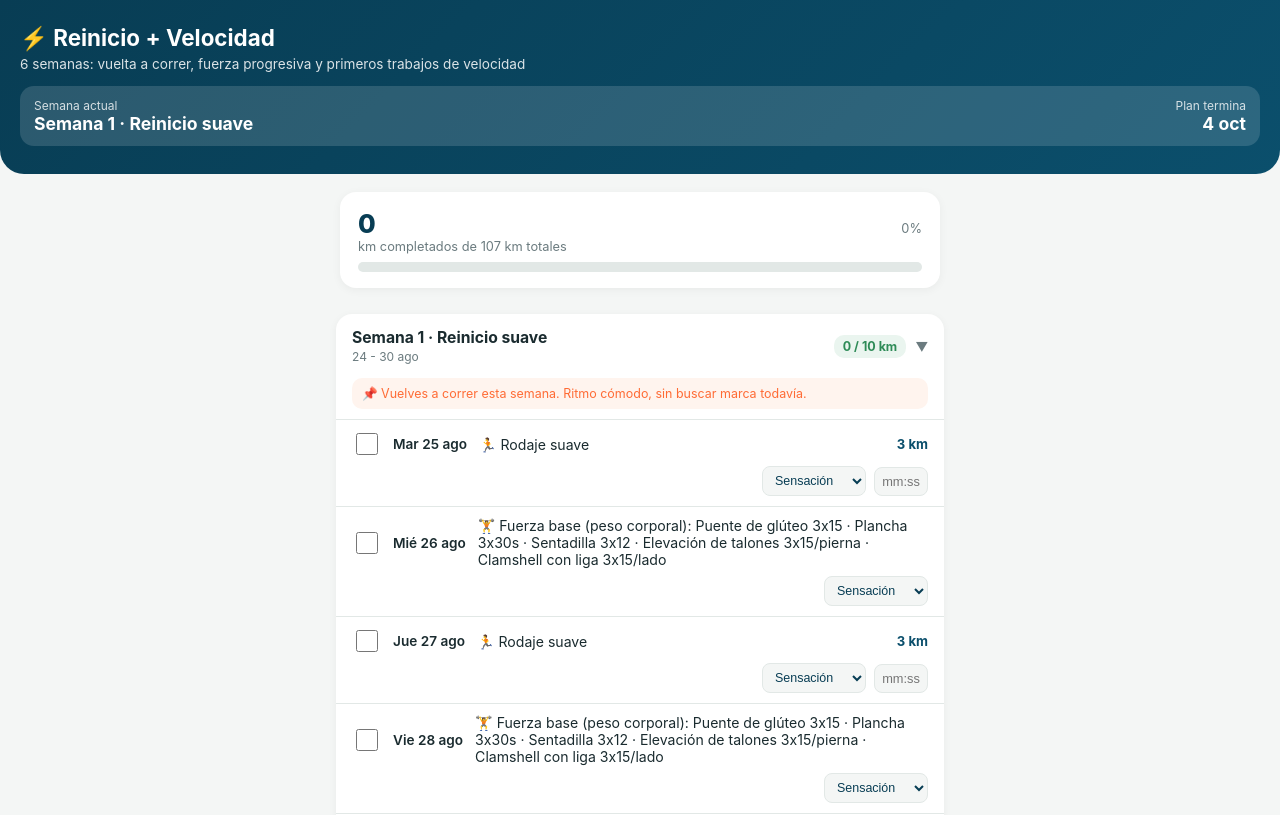
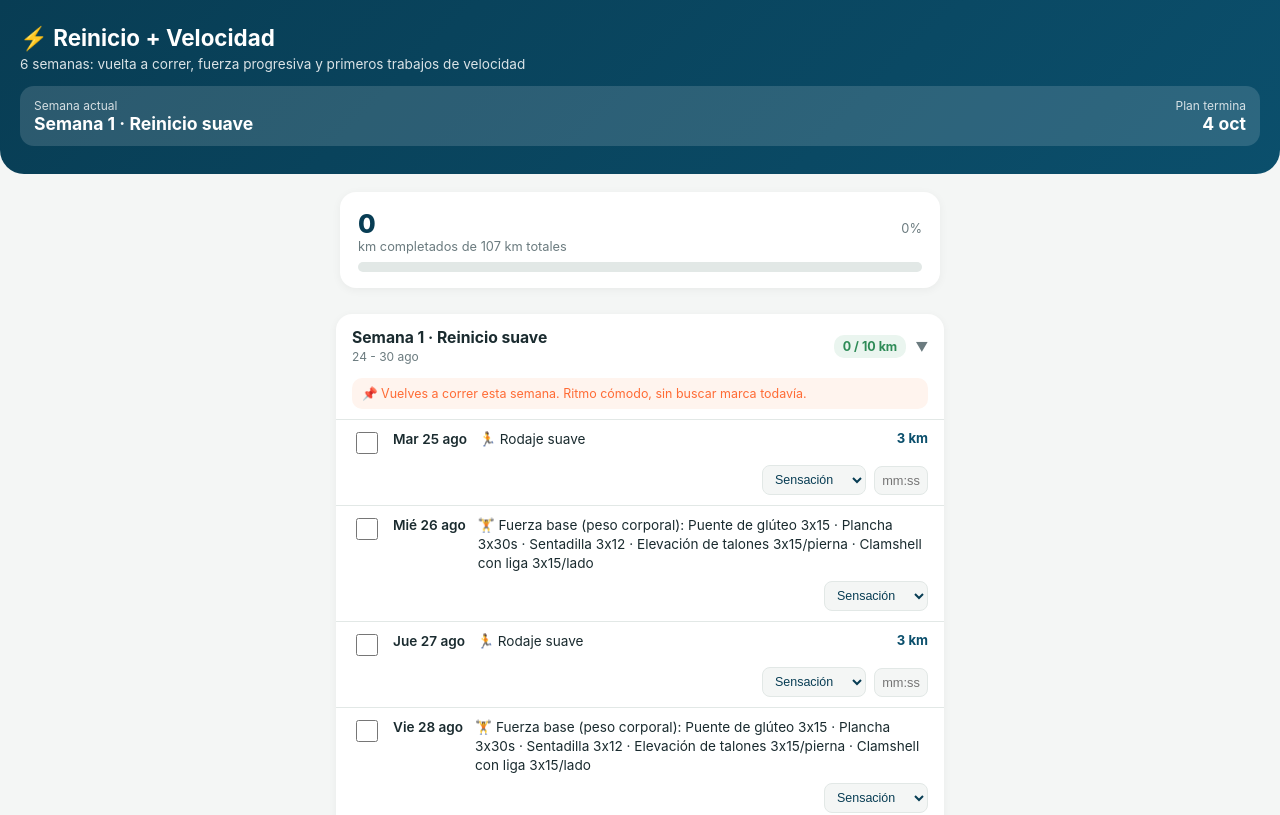
Before and after one commit to jandradeb1985/media-marathon-tracker, a React (Vite) app: page / in a window 1280 px wide. Shown: the top 815 px of the page. Built offline with nearby package versions, Linux system fonts and the light colour scheme.

Commit message:
Update index.css

```diff
--- a/src/index.css
+++ b/src/index.css
@@ -114,12 +114,12 @@ main{ padding:8px 16px 0; max-width:640px; margin:0 auto; }
 }
 .week.has-note .week-note{ display:block; }
 .runs{ max-height:0; overflow:hidden; transition:max-height .25s ease; }
-.week.open .runs{ max-height:1200px; }
+.week.open .runs{ max-height:1600px; }
 .run-item{ display:flex; flex-direction:column; gap:8px; padding:10px 16px; border-top:1px solid var(--border); }
-.run-item .run-main{ display:flex; align-items:center; gap:12px; cursor:pointer; }
-.run-item input[type=checkbox]{ width:22px; height:22px; accent-color:var(--green); flex-shrink:0; }
-.run-item .run-day{ font-weight:600; font-size:0.85rem; min-width:64px; flex-shrink:0; }
-.run-item .run-desc{ flex:1; font-size:0.88rem; color:var(--text); min-width:0; }
+.run-item .run-main{ display:flex; align-items:flex-start; gap:12px; cursor:pointer; }
+.run-item input[type=checkbox]{ width:22px; height:22px; accent-color:var(--green); flex-shrink:0; margin-top:2px; }
+.run-item .run-day{ font-weight:600; font-size:0.85rem; min-width:56px; flex-shrink:0; margin-top:1px; }
+.run-item .run-desc{ flex:1; font-size:0.85rem; color:var(--text); min-width:0; line-height:1.4; }
 .run-item.done .run-desc{ color:var(--muted); text-decoration:line-through; }
 .run-item .run-km{ font-size:0.82rem; font-weight:700; color:var(--blue); white-space:nowrap; flex-shrink:0; }
 .run-extra{ display:flex; gap:8px; justify-content:flex-end; align-items:center; }
```
